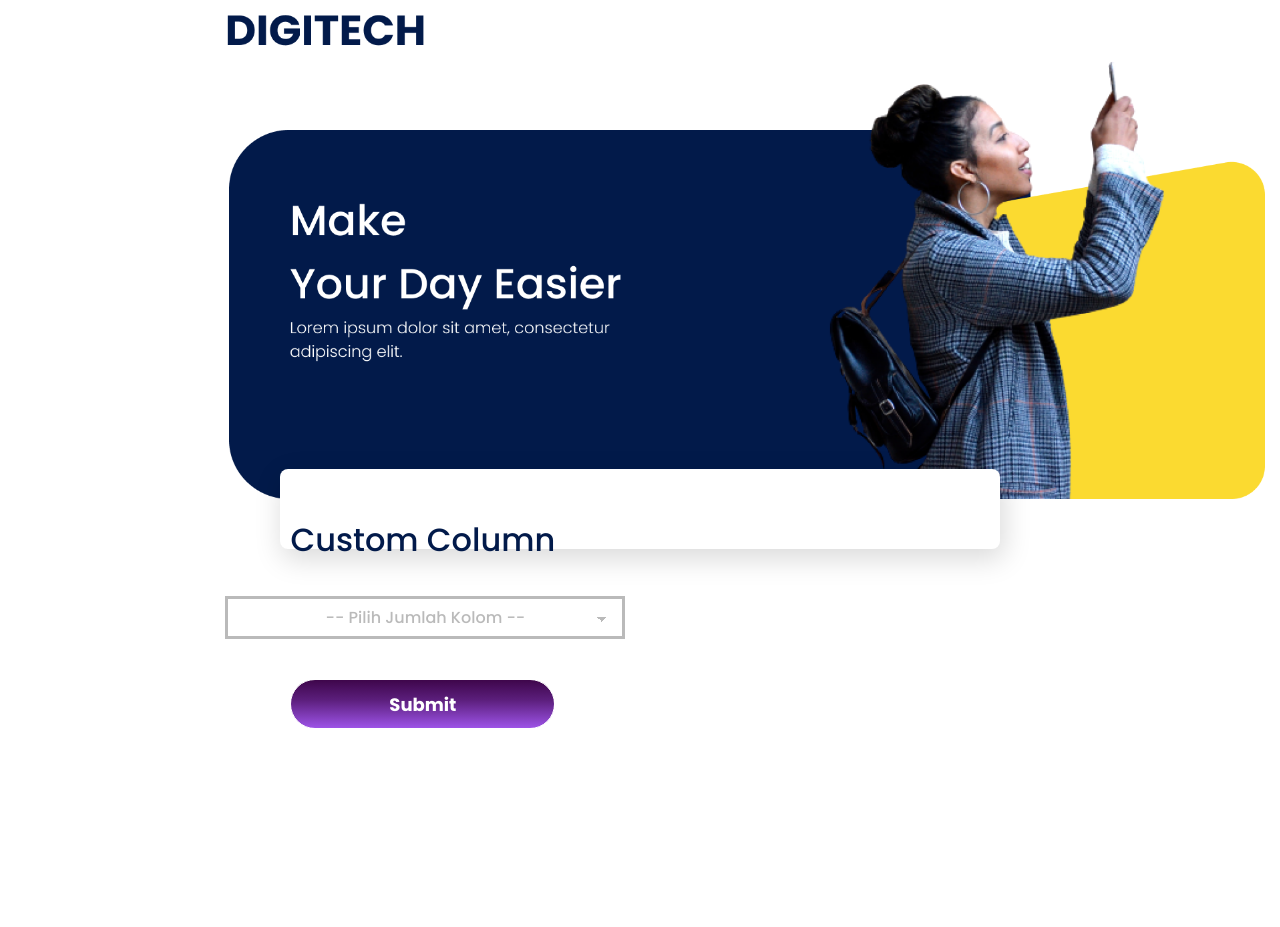
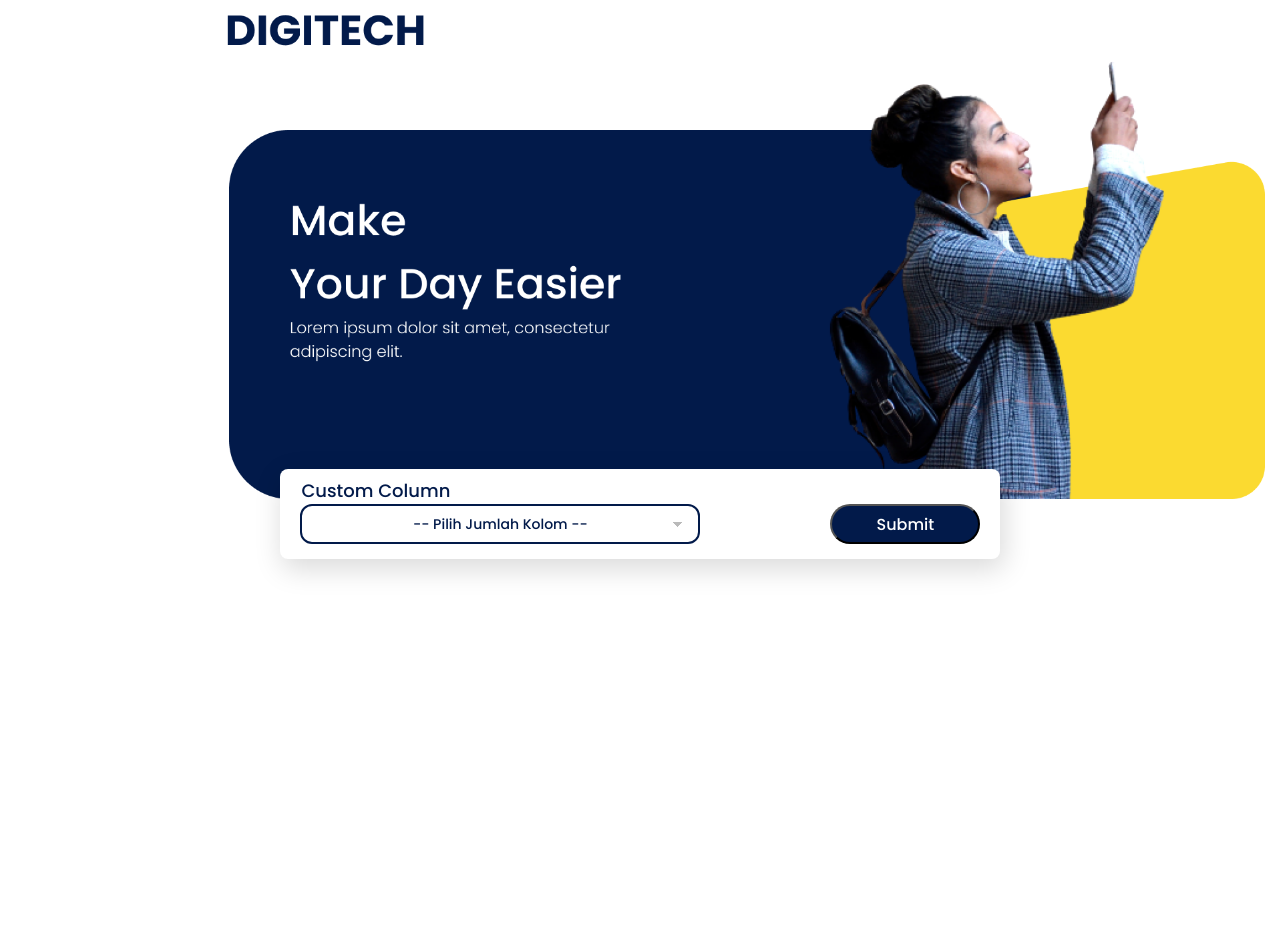
Before and after one commit to Theofilusarifin/Project2_Webprog, a PHP site: page / in a window 1280 px wide; the page is wider, and only the part inside the window is pictured. Shown: the part 51-978 px from the top of that part. Run offline with PHP 8.4, Linux system fonts and the light colour scheme.

Commit message:
Update index.php

```diff
--- a/index.php
+++ b/index.php
@@ -52,15 +52,19 @@
         }
 
         p {
+            position: absolute;
             font-family: 'Poppins', sans-serif;
-            font-size: 32px;
+            font-size: 18px;
             color: #021A4A;
+            right: 550px;
+            bottom: 37px;
         }
         .rectangle{
+            position: absolute;
             background: white ;
             padding: 15px 10px ;
             width:700px;
-            height: 50px;
+            height: 60px;
             margin:280px -270px;
             border-radius:8px;
             box-shadow: 3px 9px 28px 1px rgba(0, 0, 0, 0.15);
@@ -68,12 +72,15 @@
         .myselect {
             text-align-last: center;
             padding: 10px 25px;
-            margin-left: -65px;
+            margin-left: 10px;
+            margin-top: 20px;
             width: 400px;
+            height:40px;
 
             color: #bababa;
-            border: 3px solid #bababa;
-            border-radius: 0;
+            border: 2px solid #021A4A;
+
+            border-radius: 12px;
             background-color: white;
             background-image:
                 linear-gradient(45deg, transparent 50%, #bababa 50%),
@@ -89,6 +96,8 @@
                 1px 1.5em;
 
             font: inherit;
+            font-size: 14px;
+            color: #021A4A;
 
             -webkit-appearance: none;
         }
@@ -102,16 +111,18 @@
         }
 
         .mybutton {
-            background: linear-gradient(180deg, #3E064B 0%, #5B1E7B 40.94%, #9D53E7 100%);
-            border: 1px solid #FFFFFF;
+            position: absolute;
+            background: #021A4A;
             border-radius: 61px;
-            width: 265px;
-            height: 50px;
-            margin-top: 40px;
+            width: 150px;
+            height: 40px;
+            margin: -40px 540px;
+            /* margin-top: -40px;
+            margin-left: 540px; */
             ;
             font-family: 'Poppins', sans-serif;
-            font-weight: bold;
-            font-size: 18px;
+            font-weight: normal;
+            font-size: 16px;
             color: white;
         }
 
```
